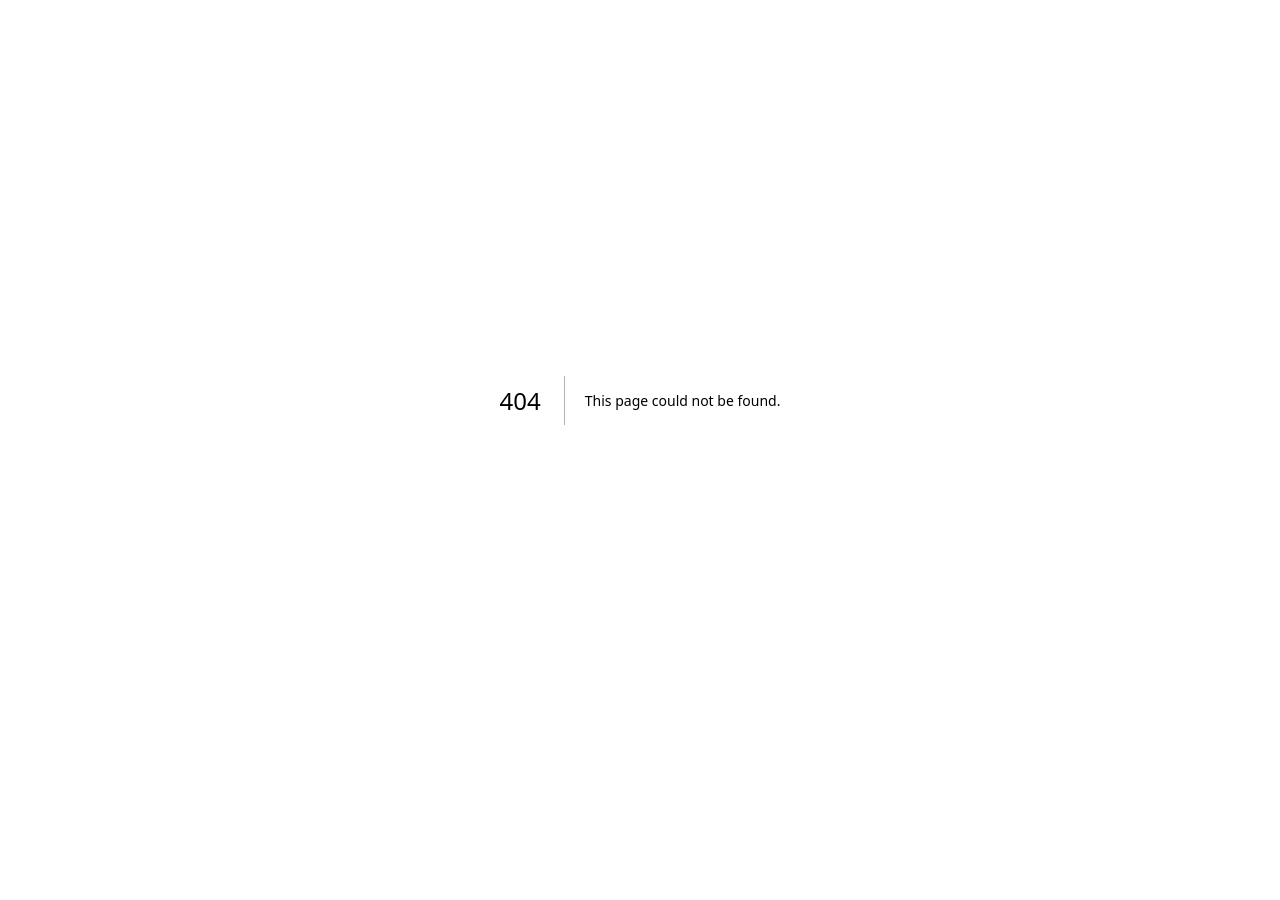
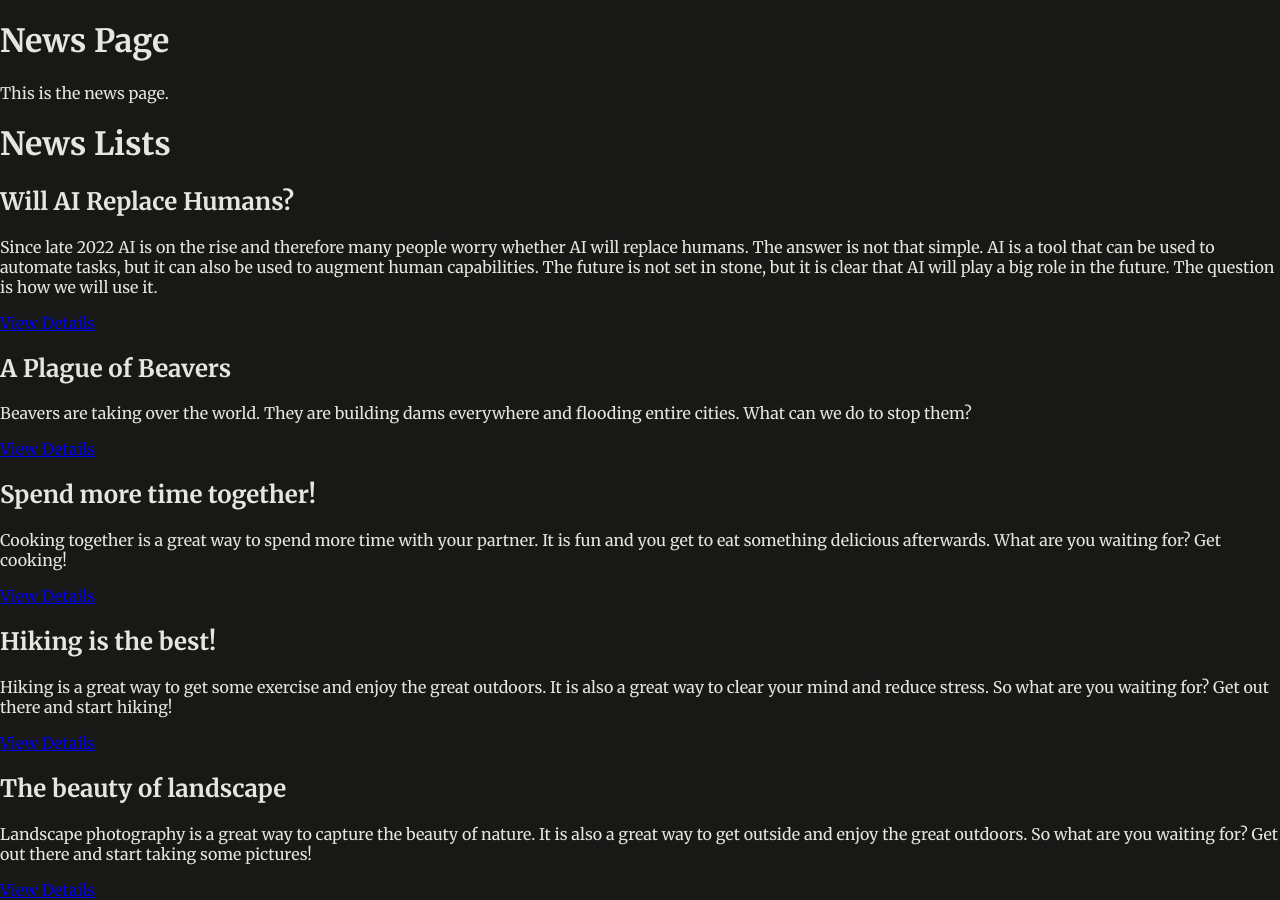
Before and after one commit to ranaawais0303/RoutingAndRendering, a Next.js app: page /news in a window 1280 px wide. Before the commit this address had no page. Before the commit the page ends 800 px from the top, so only its background shows below. Built offline with nearby package versions, Linux system fonts and the light colour scheme.

Commit message:
excercise one

```diff
--- /dev/null
+++ b/app/components/news/news-item.js
@@ -0,0 +1,16 @@
+import Image from "next/image";
+import Link from "next/link";
+
+const NewsItem = ({ id, title, slug, image, content }) => {
+  console.log(title, slug, image, content, "data");
+  return (
+    <div>
+      <h2>{title}</h2>
+      {/* <Image src={image} alt={title} /> */}
+      <p>{content}</p>
+      <Link href={`news/${id}`}>View Details</Link>
+    </div>
+  );
+};
+
+export default NewsItem;
--- /dev/null
+++ b/app/components/news/news-list.js
@@ -0,0 +1,18 @@
+import NewsItem from "./news-item";
+
+const NewsLists = ({ news }) => {
+  return (
+    <div>
+      <h1>News Lists</h1>
+      <ul>
+        {news.map((newz) => (
+          <li key={newz.id}>
+            <NewsItem {...newz} />
+          </li>
+        ))}
+      </ul>
+    </div>
+  );
+};
+
+export default NewsLists;
--- /dev/null
+++ b/app/dummy-news.js
@@ -0,0 +1,47 @@
+export const DUMMY_NEWS = [
+  {
+    id: "n1",
+    slug: "will-ai-replace-humans",
+    title: "Will AI Replace Humans?",
+    image: "ai-robot.jpg",
+    date: "2021-07-01",
+    content:
+      "Since late 2022 AI is on the rise and therefore many people worry whether AI will replace humans. The answer is not that simple. AI is a tool that can be used to automate tasks, but it can also be used to augment human capabilities. The future is not set in stone, but it is clear that AI will play a big role in the future. The question is how we will use it.",
+  },
+  {
+    id: "n2",
+    slug: "beaver-plague",
+    title: "A Plague of Beavers",
+    image: "beaver.jpg",
+    date: "2022-05-01",
+    content:
+      "Beavers are taking over the world. They are building dams everywhere and flooding entire cities. What can we do to stop them?",
+  },
+  {
+    id: "n3",
+    slug: "couple-cooking",
+    title: "Spend more time together!",
+    image: "couple-cooking.jpg",
+    date: "2024-03-01",
+    content:
+      "Cooking together is a great way to spend more time with your partner. It is fun and you get to eat something delicious afterwards. What are you waiting for? Get cooking!",
+  },
+  {
+    id: "n4",
+    slug: "hiking",
+    title: "Hiking is the best!",
+    image: "hiking.jpg",
+    date: "2024-01-01",
+    content:
+      "Hiking is a great way to get some exercise and enjoy the great outdoors. It is also a great way to clear your mind and reduce stress. So what are you waiting for? Get out there and start hiking!",
+  },
+  {
+    id: "n5",
+    slug: "landscape",
+    title: "The beauty of landscape",
+    image: "landscape.jpg",
+    date: "2022-07-01",
+    content:
+      "Landscape photography is a great way to capture the beauty of nature. It is also a great way to get outside and enjoy the great outdoors. So what are you waiting for? Get out there and start taking some pictures!",
+  },
+];
--- /dev/null
+++ b/app/news/[slug]/page.js
@@ -0,0 +1,5 @@
+const DetailedPage = ({ params }) => {
+  console.log(params, "here are the params");
+  return <h1>{params.slug}</h1>;
+};
+export default DetailedPage;
--- /dev/null
+++ b/app/news/page.js
@@ -0,0 +1,16 @@
+import NewsLists from "../components/news/news-list";
+import { DUMMY_NEWS } from "../dummy-news";
+
+const NewsPage = () => {
+  const news = DUMMY_NEWS;
+
+  return (
+    <div>
+      <h1>News Page</h1>
+      <p>This is the news page.</p>
+      <NewsLists news={news} />
+    </div>
+  );
+};
+
+export default NewsPage;
--- a/app/page.js
+++ b/app/page.js
@@ -1,7 +1,10 @@
+import Link from "next/link";
+
 export default function HomePage() {
   return (
     <div id="home">
       <h1>Next.js Routing & Page Rendering</h1>
+      <Link href={`/news`}>News </Link>
     </div>
   );
 }
--- a/package.json
+++ b/package.json
@@ -9,8 +9,8 @@
     "lint": "next lint"
   },
   "dependencies": {
-    "react": "^18",
-    "react-dom": "^18",
-    "next": "14.1.0"
+    "next": "^15.0.4",
+    "react": "^19.0.0",
+    "react-dom": "^19.0.0"
   }
 }
```
Also changed, not shown: 1 other file (tests, documents, lock files or other folders).
